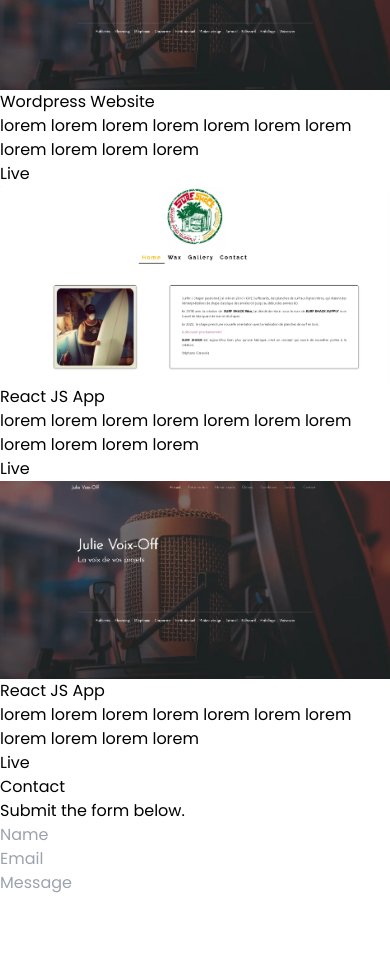
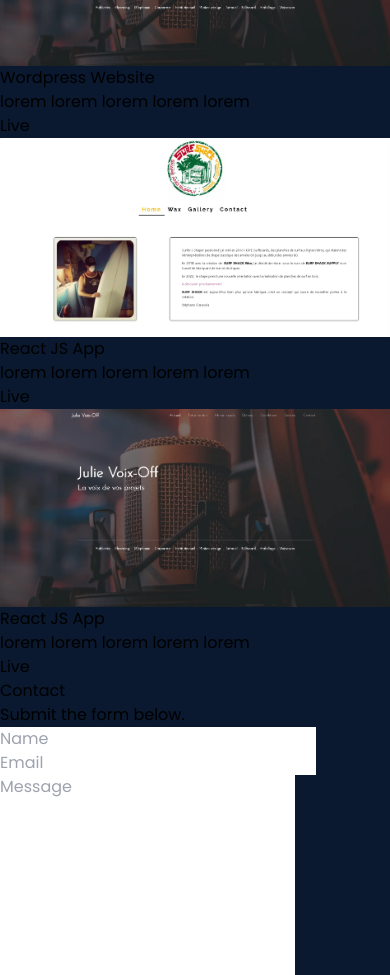
Before and after one commit to c-boris/17-react-tailwind-portfolio, a React (Vite) app: page / in a window 390 px wide. Shown: the part 4420-5395 px from the top of the page. Built offline with nearby package versions, Linux system fonts and the light colour scheme.

Commit message:
responsive fix

```diff
--- a/src/components/About.jsx
+++ b/src/components/About.jsx
@@ -2,7 +2,7 @@ import { Fade } from "react-awesome-reveal";
 
 const About = () => {
   return (
-    <div name='about' className='w-full h-screen bg-[#0a192f] sm:h-screen'>
+    <div name='about' className='w-full h-screen'>
       <div className='flex flex-col justify-center items-center w-full h-full'>
         <div className='max-w-[1000px] w-full grid grid-cols-2 gap-8'>
           <div className='sm:text-right pb-8 pl-4'>
--- a/src/components/Contact.jsx
+++ b/src/components/Contact.jsx
@@ -2,7 +2,7 @@ import { Fade } from "react-awesome-reveal";
 
 const Contact = () => {
   return (
-    <div name='contact' className='w-full h-screen bg-[#0a192f] flex justify-center items-center p-4 pt-24 sm:h-screen'>
+    <div name='contact' className='w-full h-screen flex justify-center items-center p-4 pt-24 sm:h-screen'>
       <form method='POST' action='https://getform.io/f/03341f6c-7c3d-4617-b108-1eb628621803' className='flex flex-col max-w-[600px] w-full'>
         <Fade direction="down">
           <div className='pb-8'>
--- a/src/components/Skills.jsx
+++ b/src/components/Skills.jsx
@@ -12,13 +12,13 @@ import { Fade } from "react-awesome-reveal";
 
 const Skills = () => {
   return (
-    <div name='skills' className='w-full h-fit bg-[#0a192f] text-gray-200 pt-24 sm:h-screen'>
+    <div name='skills' className='w-full h-fit  pt-24 sm:h-screen'>
       {/* Container */}
 
       <div className='max-w-[1000px] mx-auto p-4 flex flex-col justify-center w-full h-full'>
       <Fade direction="left">
         <div>
-          <p className='text-4xl font-bold inline border-b-4 border-blue-600'>Skills</p>
+          <p className='text-4xl text-gray-200 font-bold inline border-b-4 border-blue-600'>Skills</p>
           <p className='py-4 text-gray-400'>These are the technologies I’ve worked with.</p>
         </div>
         </Fade>
--- a/src/components/Work.jsx
+++ b/src/components/Work.jsx
@@ -5,7 +5,7 @@ const Work = () => {
   const project = data;
 
   return (
-    <div name='work' className='w-full h-fit text-gray-200 bg-[#0a192f] pt-24 sm:h-screen'>
+    <div name='work' className='w-full h-fit pt-24 sm:h-screen'>
       <div className='max-w-[1000px] mx-auto p-4 flex flex-col justify-center w-full h-full'>
         <Fade direction="left">
           <div className='pb-8'>
@@ -17,20 +17,15 @@ const Work = () => {
         </Fade>
 
         <div className='grid sm:grid-cols-2 md:grid-cols-2 gap-4'>
-        <Fade direction="up">
+        <Fade cascade damping={0.3}>
           {project.map((item, index) => (
-            <div key={index} className='max-w-sm bg-white border border-gray-200 rounded-lg shadow dark:bg-gray-800 dark:border-gray-700'>
-              {/* <a href={item.live} > */}
+            <div key={index} className='max-w-sm  border  rounded-lg shadow bg-gray-800 border-gray-700'>
                 <img className='rounded-t-lg' src={item.image} alt={item.name} />
-              {/* </a> */}
               <div className='p-5'>
-                {/* <a href={item.live} > */}
-                  <h5 className='mb-2 text-2xl font-bold tracking-tight text-gray-900 dark:text-white'>{item.name}</h5>
-                {/* </a> */}
-                <p className='mb-3 font-normal text-gray-700 dark:text-gray-400'>{item.description}</p>
-                <a href={item.live} target='_blank' rel='noopener noreferrer' className='inline-flex items-center px-3 py-2 text-sm font-medium text-center text-white bg-blue-700 rounded-lg hover:bg-blue-800 focus:ring-4 focus:outline-none focus:ring-blue-300 dark:bg-blue-600 dark:hover:bg-blue-700 dark:focus:ring-blue-800'>
+                  <h5 className='mb-2 text-2xl font-bold tracking-tight text-gray-200'>{item.name}</h5>
+                <p className='mb-3 font-norma text-gray-400'>{item.description}</p>
+                <a href={item.live} target='_blank' rel='noopener noreferrer' className='inline-flex items-center px-3 py-2 text-sm font-medium text-center text-white bg-blue-700 rounded-lg hover:bg-blue-800 focus:ring-4 focus:outline-none focus:ring-blue-300 '>
                   Live
-
                 </a>
               </div>
             </div>
--- a/src/data/data.js
+++ b/src/data/data.js
@@ -5,7 +5,7 @@ export const data=[
     {
         id:1,
         name:"Wordpress Website",
-        description: "lorem lorem lorem lorem lorem lorem lorem lorem lorem lorem lorem ",
+        description: "lorem lorem lorem lorem lorem  ",
         image:SurfImg,
         github:"https://github.com/c-boris",
         live:"https://surfshacksupply.com",
@@ -13,7 +13,7 @@ export const data=[
     {
         id:2,
         name:"Wordpress Website",
-        description: "lorem lorem lorem lorem lorem lorem lorem lorem lorem lorem lorem ",
+        description: "lorem lorem lorem lorem lorem  ",
         image:JvoImg,
         github:"https://github.com/c-boris",
         live:"https://julie-voix-off.com",
@@ -21,7 +21,7 @@ export const data=[
     {
         id:3,
         name:"React JS App",
-        description: "lorem lorem lorem lorem lorem lorem lorem lorem lorem lorem lorem ",
+        description: "lorem lorem lorem lorem lorem  ",
         image:SurfImg,
         github:"",
         live:"",
@@ -29,7 +29,7 @@ export const data=[
     {
         id:4,
         name:"React JS App",
-        description: "lorem lorem lorem lorem lorem lorem lorem lorem lorem lorem lorem ",
+        description: "lorem lorem lorem lorem lorem  ",
         image:JvoImg,
         github:"",
         live:"",
--- a/src/index.css
+++ b/src/index.css
@@ -1,11 +1,14 @@
 @import url('https://fonts.googleapis.com/css2?family=Poppins:wght@200;300;400;500;600;700;800;900&display=swap');
 
-@tailwind base;
-@tailwind components;
-@tailwind utilities;
+/* Importez les styles de base de Tailwind CSS */
+@import 'tailwindcss/base';
+@import 'tailwindcss/components';
+@import 'tailwindcss/utilities';
 
+/* Définissez des styles personnalisés */
 @layer base {
   body {
-    @apply font-[Poppins];
+    font-family: 'Poppins', sans-serif; /* Utilisez le nom de la police importée depuis Google Fonts */
+    background-color: #0a192f; /* Ajoutez la couleur de fond personnalisée ici */
   }
 }
```
